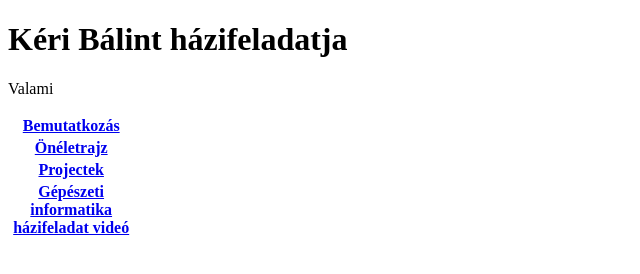
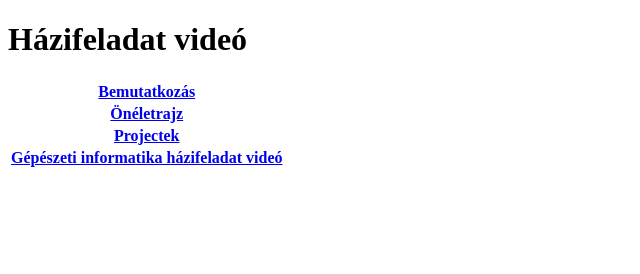
Before and after one commit to balint12345/gepeszeti, a plain HTML site: page docs/index.html in a window 1280 px wide. Shown: the whole page, without its empty margins (0-640 px from the left). Drawn offline with Linux system fonts and the light colour scheme.

Commit message:
Update index.html

```diff
--- a/docs/index.html
+++ b/docs/index.html
@@ -1,19 +1,27 @@
 <!DOCTYPE html>
 <html>
 <head>
+<link rel="stylesheet" type="text/css" href="layout.css">
 <title>Portfólió</title>
 </head>
 <body>
 
-<h1>Kéri Bálint házifeladatja</h1>
-<p>Valami</p>
+<div class="cim">
+<h1>Házifeladat videó</h1>
+</div>
 
- <table style="width:10%">
-   <tr><th><a href="https://balint12345.github.io/portfolio/">Bemutatkozás</a></th></tr>
-   <tr><th><a href="https://balint12345.github.io/oneletrajz/">Önéletrajz</a></th></tr>
-   <tr><th><a href="https://balint12345.github.io/projectek/">Projectek</a></th></tr>
-   <tr><th><a href="https://balint12345.github.io/gepeszeti/">Gépészeti informatika házifeladat videó</a></th></tr>
+
+  <div class="menu">
+ <table>
+   <tr><th><a href="https://balint12345.github.io/portfolio/" target="_self">Bemutatkozás</a></th></tr>
+   <tr><th><a href="docs/cv.pdf" target="_blank">Önéletrajz</a></th></tr>
+   <tr><th><a href="https://balint12345.github.io/projectek/" target="_self">Projectek</a></th></tr>
+   <tr><th><a href="https://balint12345.github.io/gepeszeti/" target="_self">Gépészeti informatika házifeladat videó</a></th></tr>
 </table>
+</div>
+
 
 </body>
+
+
 </html>
```
